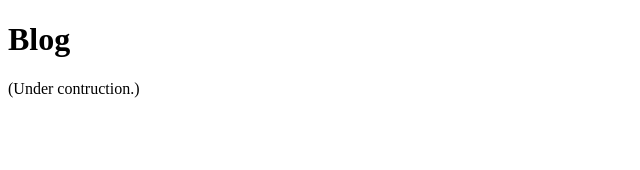
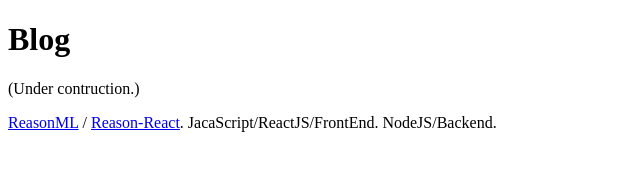
Before and after one commit to chochinlu/blog, a plain HTML site: page index.html in a window 1280 px wide. Shown: the whole page, without its empty margins (0-640 px from the left). Drawn offline with Linux system fonts and the light colour scheme.

Commit message:
Basic html structure.

```diff
--- a/index.html
+++ b/index.html
@@ -7,7 +7,16 @@
   <title>Blog: Cho-Ching-Lu</title>
 </head>
 <body>
-  <h1>Blog</h1>
-  <p>(Under contruction.)</p>
+  <div id="main">
+    <h1>Blog</h1>
+    <p>(Under contruction.)</p>
+  </div>
+  <div id="footer">
+    <p>
+      <a href="https://reasonml.github.io/">ReasonML</a>
+      /
+      <a href="https://github.com/reasonml/reason-react">Reason-React</a>.
+      JacaScript/ReactJS/FrontEnd. NodeJS/Backend.</p>
+  </div>
 </body>
 </html>
```
